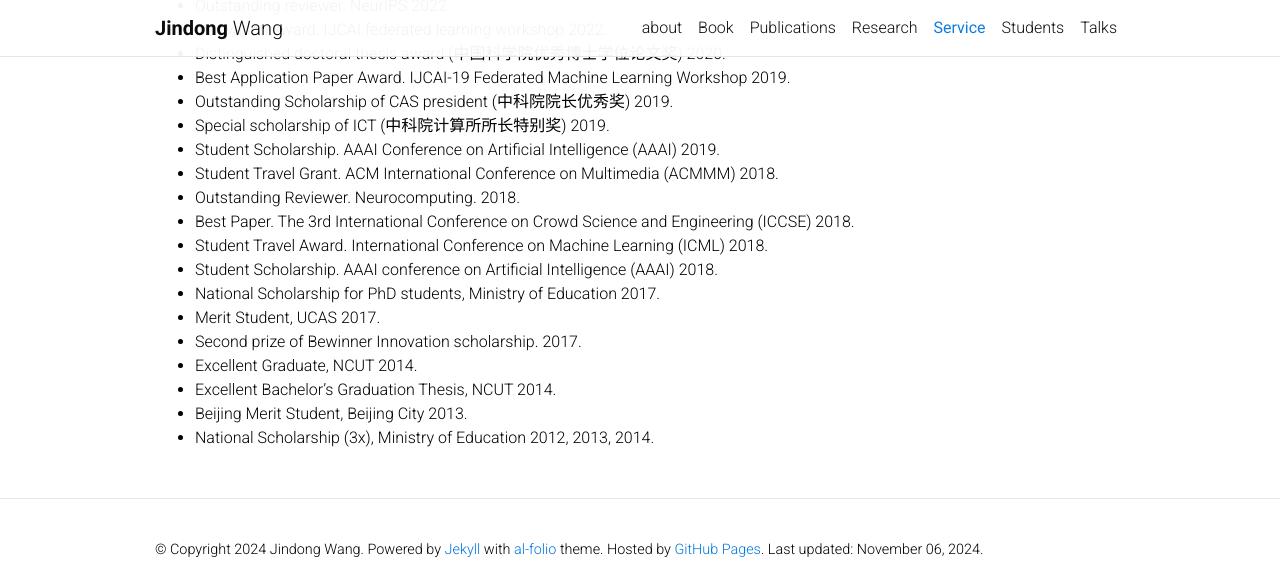
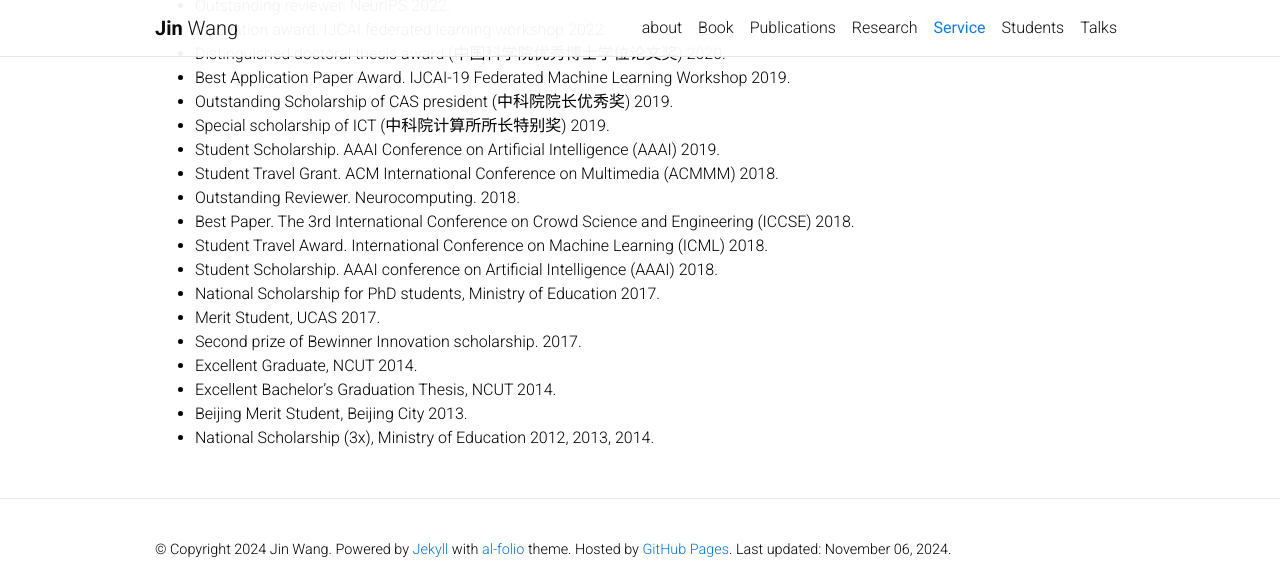
Before and after one commit to AIPMLab/AIPMLab.github.io, a Jekyll site: the page built from _pages/service.md, in a window 1280 px wide and 900 px high, scrolled down 1120 px, cut to the strip 0-576 px from the top of the window. Built offline with Jekyll 4.4.1, drawn with Linux system fonts in a browser that asks for light colours; comment, search, counter and statistics services are not loaded.

Commit message:
Update _config.yml

```diff
--- a/_config.yml
+++ b/_config.yml
@@ -3,7 +3,7 @@
 # -----------------------------------------------------------------------------
 
 title: blank # the website title (if blank, full name will be used instead)
-first_name: Jindong
+first_name: Jin
 middle_name:
 last_name: Wang
 email: jindong.wang@microsoft.com
@@ -15,7 +15,7 @@ footer_text: >
 
 lang: en # the language of your site (for example: en, fr, cn, ru, etc.)
 icon: 🐼 # the emoji used as the favicon
-url: aipmlab.github.io #https://alshedivat.github.io # the base hostname & protocol for your site
+url: https://aipmlab.github.io #https://alshedivat.github.io # the base hostname & protocol for your site
 baseurl:  # the subpath of your site, e.g. /blog/
 last_updated: true # set to true if you want to display last updated in the footer
 impressum_path:  # set to path to include impressum link in the footer, use the same path as permalink in a page, helps to conform with EU GDPR
```
